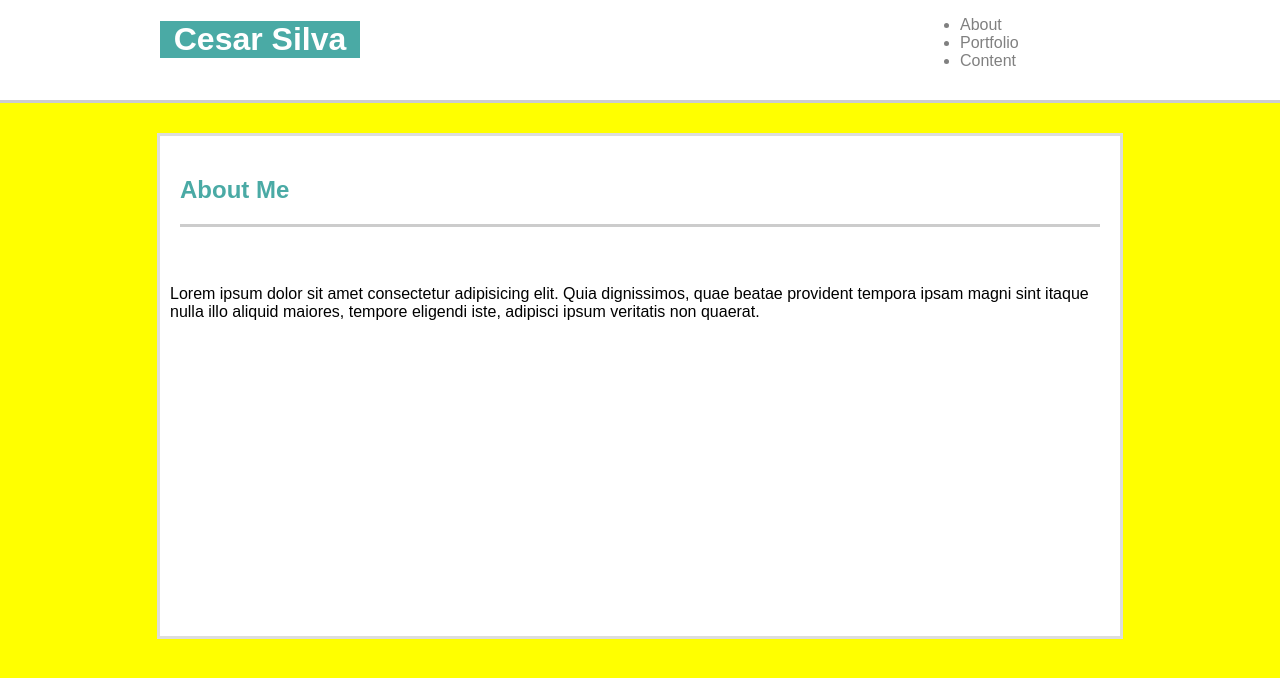
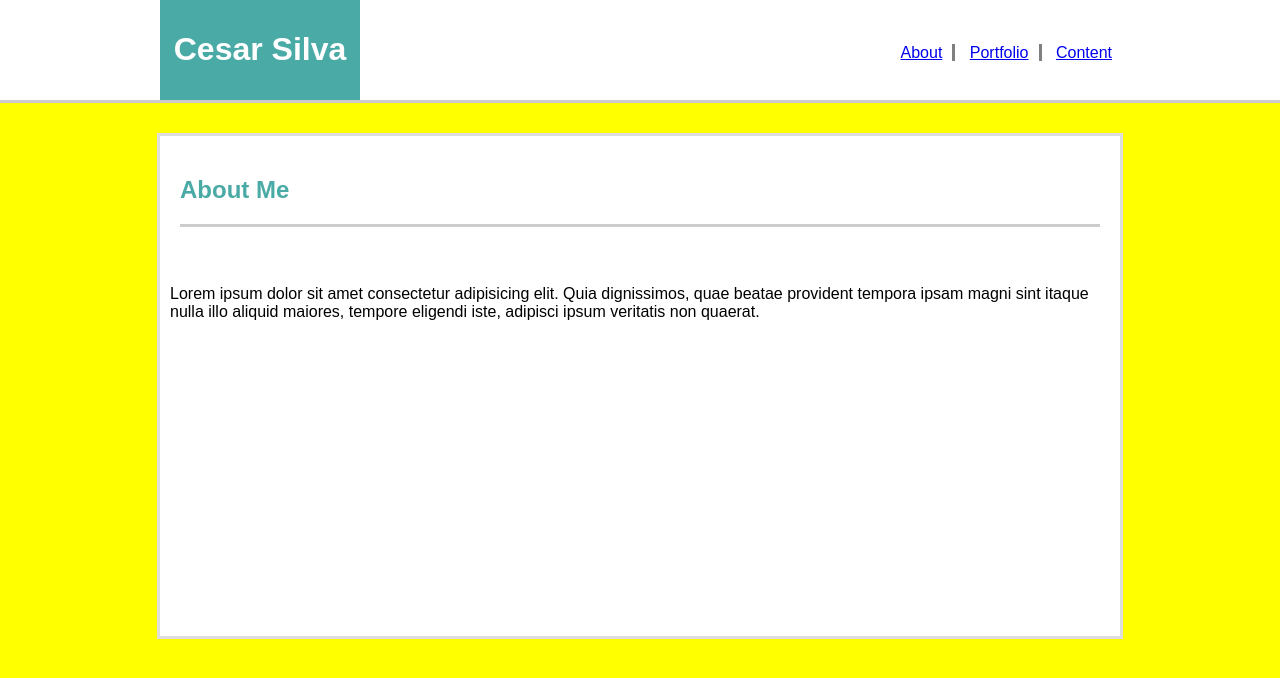
Before and after one commit to Manofsilva/Basic-Portfolio, a plain HTML site: page index.html in a window 1280 px wide. Drawn offline with Linux system fonts and the light colour scheme.

Commit message:
fixed header boundaries

```diff
--- a/assets/css/style.css
+++ b/assets/css/style.css
@@ -22,14 +22,16 @@ header {
 /* added the white, maybe not necessary? or auto? */
 .containerleft {
     width: 200px;
+    height: 100px;
     padding: 0px;
-    background-color: #ffffff;
+    background-color: #4aaaa5;
     float: left;
 }
 
 .containerright {
-    width: 200px;
-    padding: 0px;
+    width: 250px;
+    height: 50px;
+    padding: 20px 0px 20px 0px;
     background-color: #ffffff;
     float: right;
 }
@@ -37,6 +39,7 @@ header {
 /* floated left */
 #nametag {
     width: 200px;
+    padding-top: 10px;
     background-color: #4aaaa5;
     color: white;
     text-align: center;
@@ -47,6 +50,28 @@ header {
     background-color: white;
     color: grey;
     margin-top: 0px;
+}
+
+ul {
+    padding: 8px;
+    float: right;
+}
+li {
+    display: inline;
+}
+
+#about {
+    padding: 0px 10px;
+    border-right-style: solid;
+}
+
+#portfolio {
+    padding: 0px 10px;
+    border-right-style: solid;
+}
+
+#content {
+    padding: 0px 0px 0px 10px;
 }
 
 .main-bio {
--- a/index.html
+++ b/index.html
@@ -22,9 +22,9 @@
                 <!-- make sure to have <a> link provided for the links in the CSS -->
                 <div class="links">
                     <ul>
-                        <li>About</li>
-                        <li>Portfolio</li>
-                        <li>Content</li>
+                        <li id="about"><a href="#about">About</a></li>
+                        <li id="portfolio"><a href="#portfolio">Portfolio</a></li>
+                        <li id="content"><a href="#content">Content</a></li>
                     </ul>
                 </div>
             </div>
```
